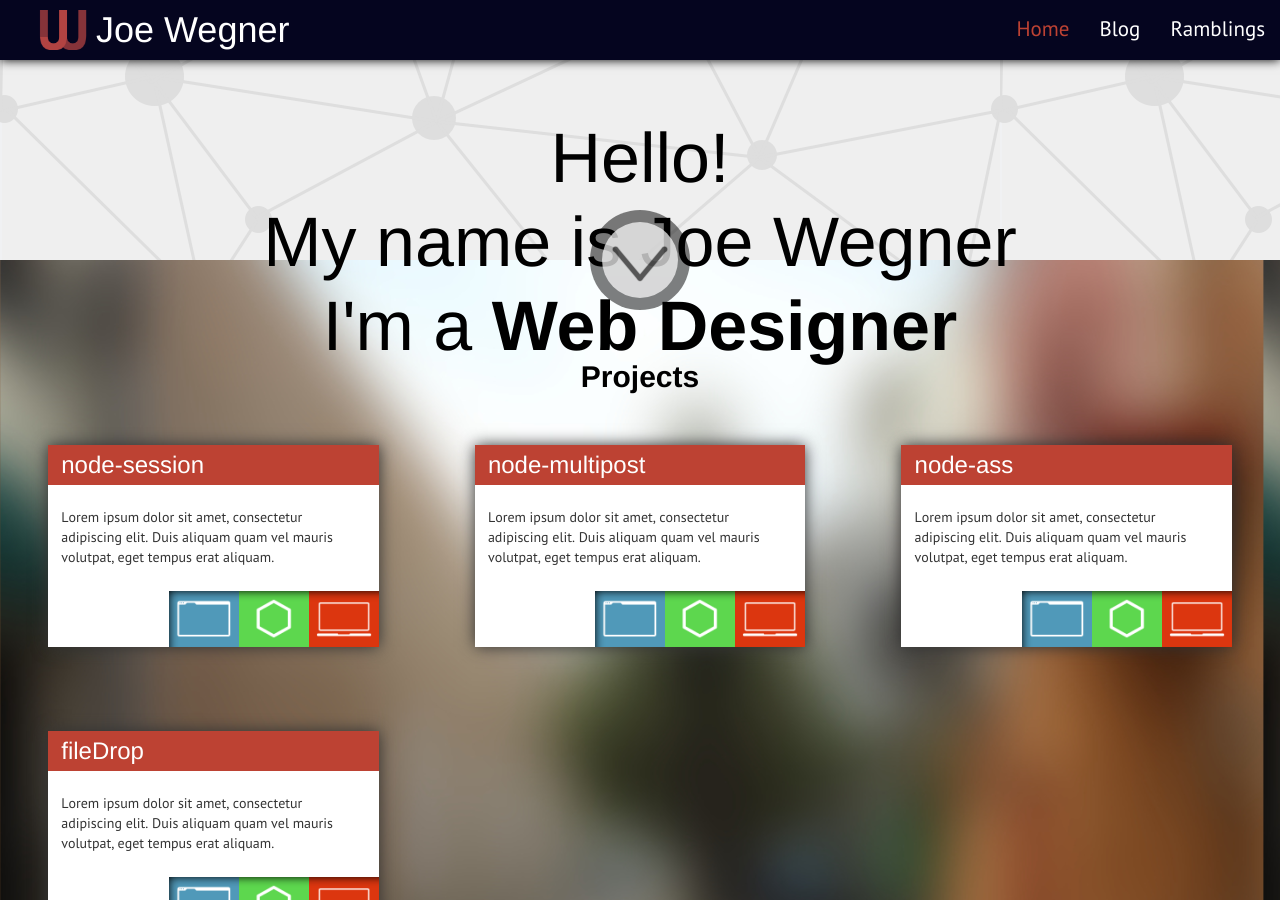
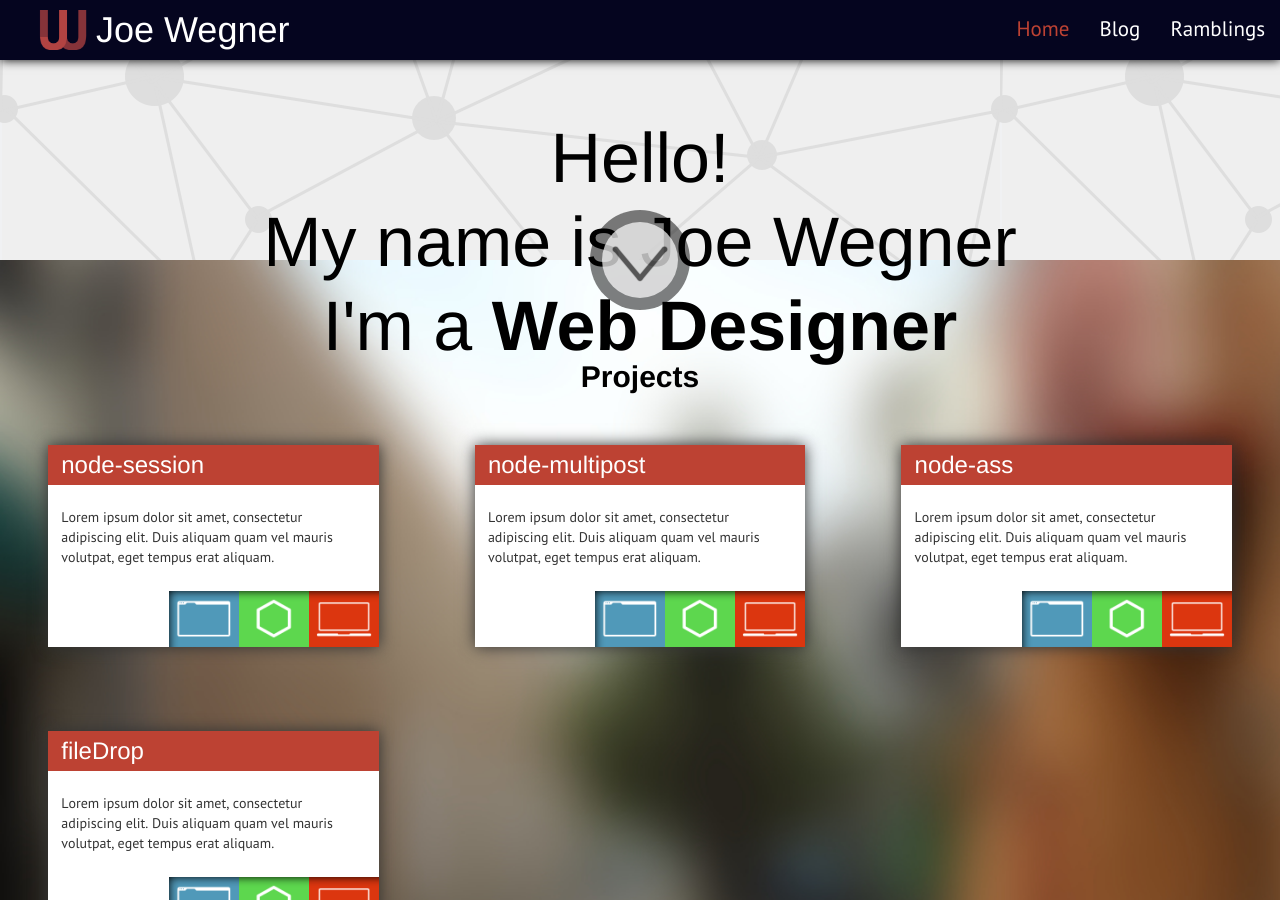
Before and after one commit to josephwegner/josephwegner.github.com, a Jekyll site: the page built from index.md, in a window 1280 px wide and 900 px high, scrolled down 556 px. Built offline with Jekyll 4.4.1, drawn with Linux system fonts in a browser that asks for light colours; some web fonts are replaced; Markdown is read by kramdown in place of the engine named in the settings.

Commit message:
stretch that background

```diff
--- a/stylesheets/stylesheet.css
+++ b/stylesheets/stylesheet.css
@@ -97,7 +97,7 @@ body {
 
 .project-list {
   background-image: url(/images/blog_bg.jpg);
-  background-size: auto 100%;
+  background-size: 100% 100%;
 }
 
 .blog-list h2, .project-list h2 {
```
